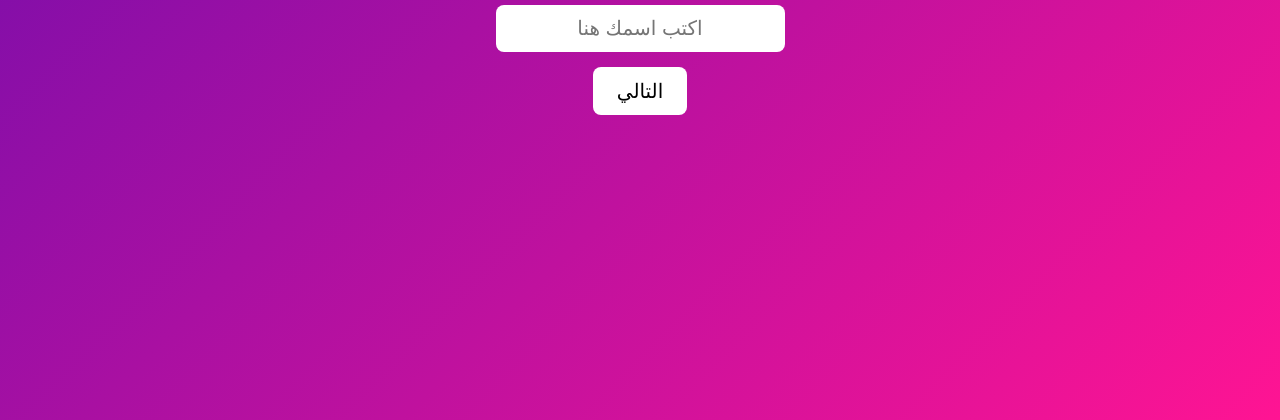
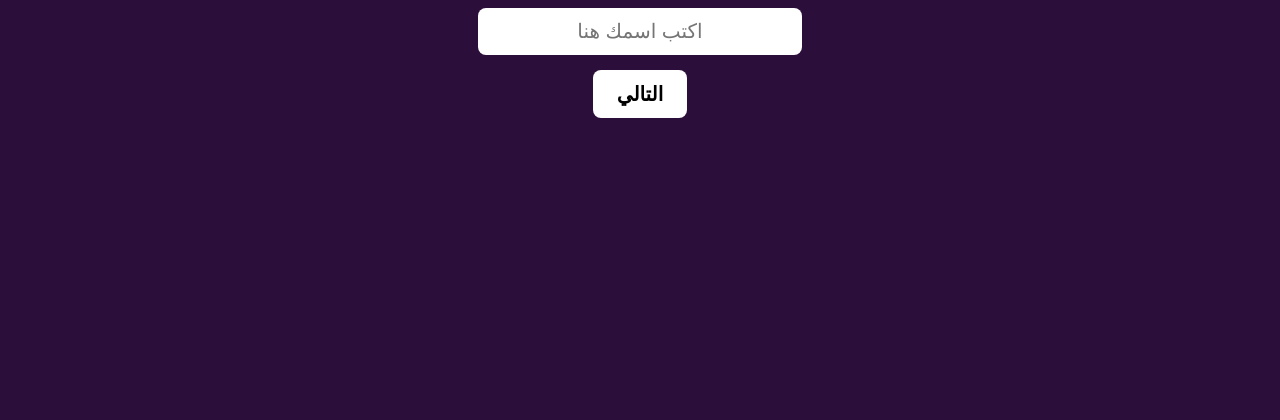
Before and after one commit to Raghad2gh/Eid, a plain HTML site: page index.html in a window 1280 px wide. Shown: the part 380-800 px from the top of the page. Drawn offline with Linux system fonts and the light colour scheme.

Commit message:
Update index.html

```diff
--- a/index.html
+++ b/index.html
@@ -5,10 +5,12 @@
     <meta name="viewport" content="width=device-width, initial-scale=1.0">
     <title>عيدية نادي الهندسة النووية</title>
     <style>
+        @import url('https://fonts.googleapis.com/css2?family=Tajawal:wght@400;700&display=swap'); /* استيراد خط مماثل */
+
         body {
-            background: linear-gradient(135deg, #6a0dad, #ff1493); /* مطابقة للألوان */
+            background-color: #2C0E3A; /* بنفسجي غامق مطابق للملف */
             color: white;
-            font-family: 'Arial', sans-serif;
+            font-family: 'Tajawal', sans-serif;
             text-align: center;
             display: flex;
             flex-direction: column;
@@ -32,6 +34,8 @@
             border: none;
             text-align: center;
             margin-bottom: 15px;
+            width: 80%;
+            max-width: 300px;
         }
         .btn {
             padding: 12px 24px;
@@ -41,6 +45,11 @@
             border: none;
             cursor: pointer;
             border-radius: 8px;
+            font-weight: bold;
+            transition: 0.3s;
+        }
+        .btn:hover {
+            background-color: #ffcc00;
         }
         .circle {
             width: 120px;
@@ -54,6 +63,11 @@
             color: black;
             cursor: pointer;
             font-weight: bold;
+            box-shadow: 0 0 15px rgba(255, 255, 255, 0.3);
+            transition: 0.3s;
+        }
+        .circle:hover {
+            transform: scale(1.1);
         }
         #counterBox {
             font-size: 32px;
@@ -63,6 +77,7 @@
             color: black;
             border-radius: 12px;
             min-width: 100px;
+            font-weight: bold;
         }
         .explosion {
             animation: explode 0.5s ease-out;
```
